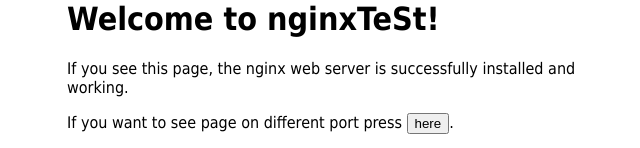
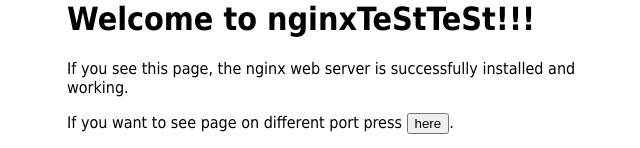
Before and after one commit to mpgrail13/task14, a plain HTML site: page nginx/html/index.html in a window 1280 px wide. Shown: the top 148 px of the page, without its empty margins (293-933 px from the left). Drawn offline with Linux system fonts and the light colour scheme.

Commit message:
git add nginx/html/index.html !

```diff
--- a/nginx/html/index.html
+++ b/nginx/html/index.html
@@ -8,7 +8,7 @@ font-family: Tahoma, Verdana, Arial, sans-serif; }
 </style>
 </head>
 <body>
-<h1>Welcome to nginxTeSt!</h1>
+<h1>Welcome to nginxTeStTeSt!!!</h1>
 <p>If you see this page, the nginx web server is successfully installed and
 working.</p>
 
```
